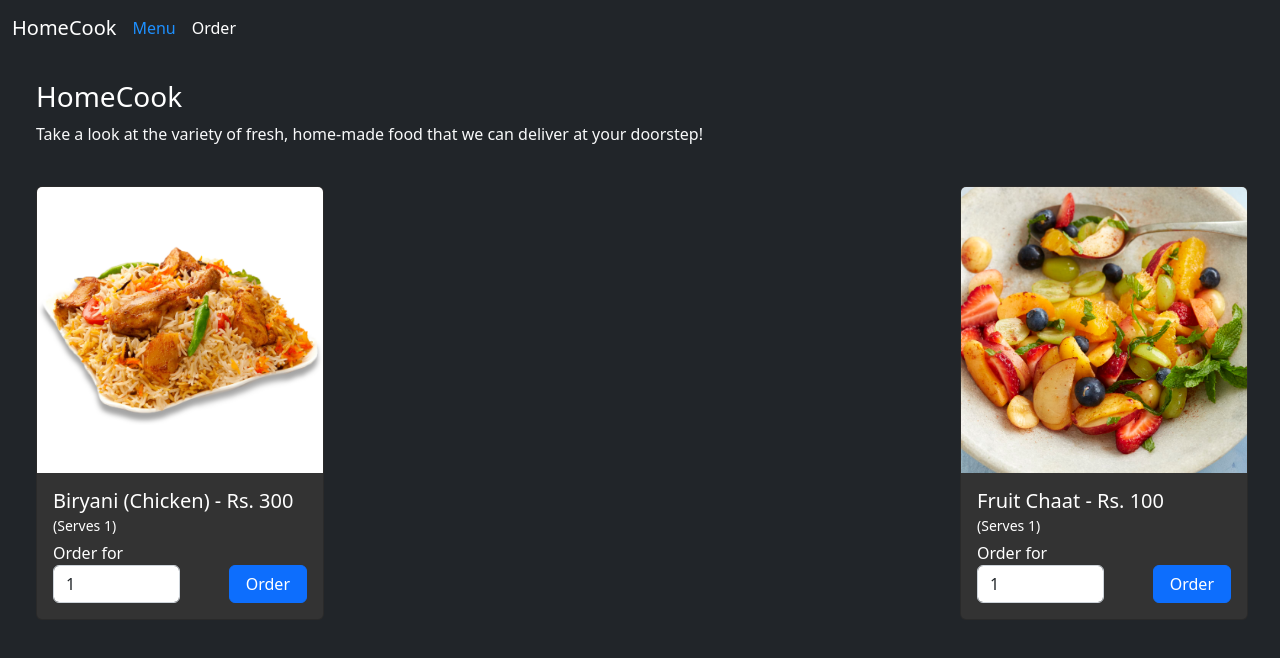
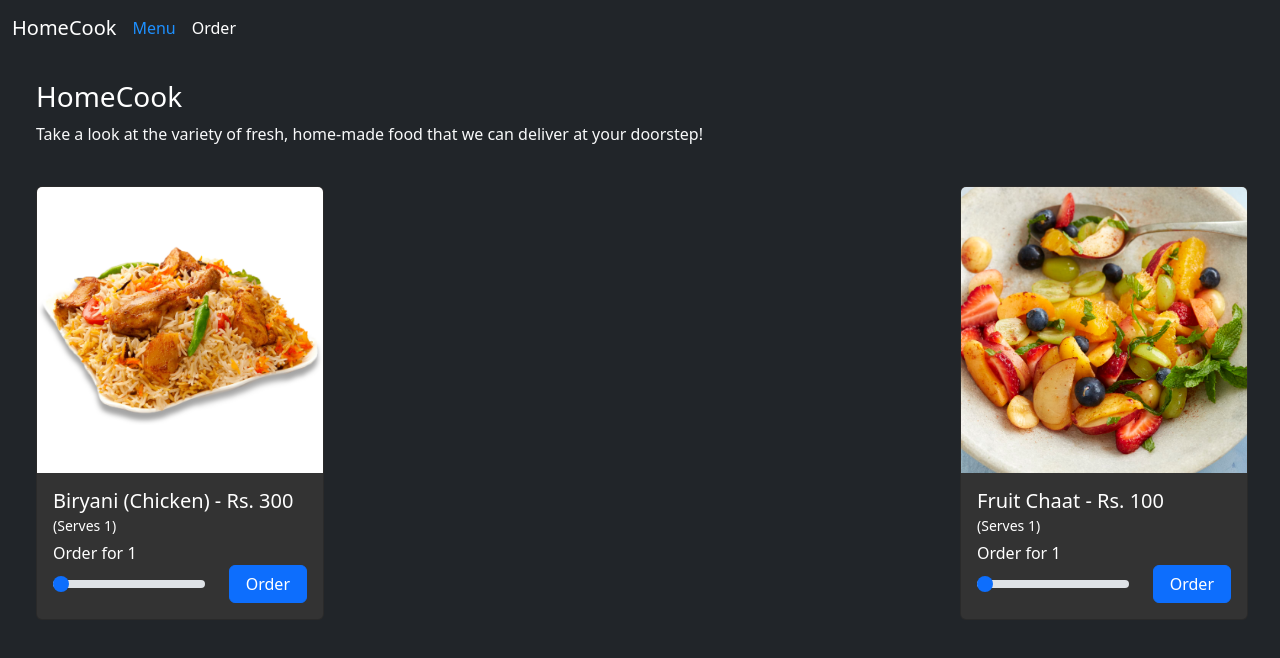
Before and after one commit to ali-nauman/homecook, a React (Create React App) app: page / in a window 1280 px wide. Shown: the top 658 px of the page. Built offline with nearby package versions, Linux system fonts and the light colour scheme.

Commit message:
Use slider to input servingSize

```diff
--- a/src/components/UI/FoodItem.jsx
+++ b/src/components/UI/FoodItem.jsx
@@ -1,4 +1,5 @@
 import React, { useState } from 'react';
+import { Form } from 'react-bootstrap';
 import Button from 'react-bootstrap/Button';
 import Card from 'react-bootstrap/Card';
 
@@ -29,19 +30,16 @@ export const FoodItem = ({ item, onClick }) => {
           (Serves {item.serving})
         </small>
 
-        <div className="mt-1 text-white">Order for</div>
+        <div className="mt-1 text-white">Order for {servingSize}</div>
 
-        <div className="d-flex justify-content-between">
-          <input
-            className="form-control w-50"
-            id="servingSize"
+        <div className="d-flex gap-4 align-items-center">
+          <Form.Range
             name="servingSize"
-            type="number"
             min={item.serving}
             step={item.serving}
             value={servingSize}
             onChange={handleServingSizeChange}
-          ></input>
+          />
 
           <Button
             className="d-block ml-5 px-3"
```
